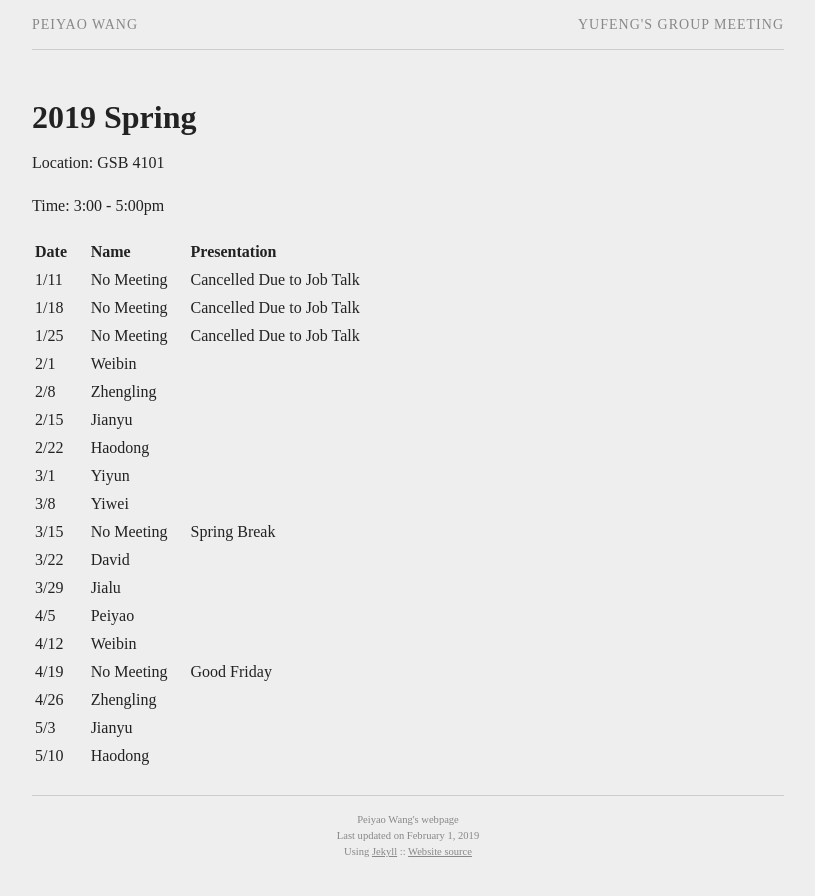
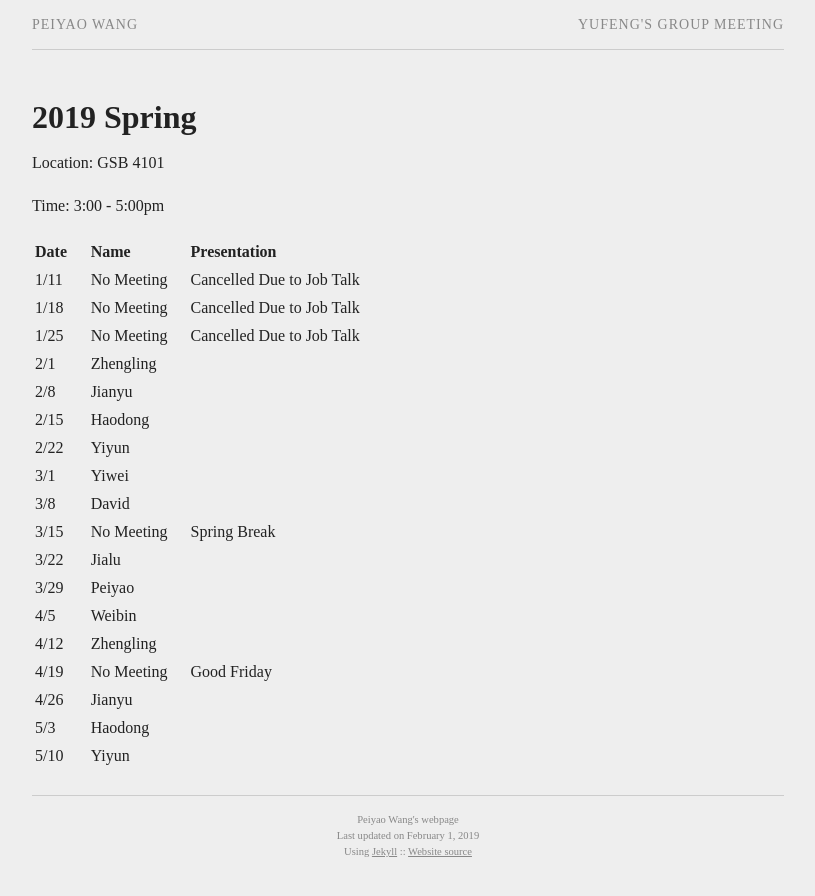
Before and after one commit to peiyaow/peiyaow.github.io, a Jekyll site: the page built from group_meeting/2019Spring.md, in a window 1280 px wide. Shown: the top 896 px of the page, without its empty margins (232-1047 px from the left). Built offline with Jekyll 4.4.1, drawn with Linux system fonts in a browser that asks for light colours.

Commit message:
Update 2019Spring.md

```diff
--- a/group_meeting/2019Spring.md
+++ b/group_meeting/2019Spring.md
@@ -13,18 +13,18 @@ Time: 3:00 - 5:00pm
 | 1/11    | No Meeting   | Cancelled Due to Job Talk |
 | 1/18    | No Meeting   | Cancelled Due to Job Talk |
 | 1/25    | No Meeting | Cancelled Due to Job Talk |
-| 2/1    | Weibin |  |
-| 2/8    |  Zhengling  |       |
-| 2/15    | Jianyu |       |
-| 2/22   |  Haodong  ||
-| 3/1   | Yiyun | |
-| 3/8   |  Yiwei ||
+| 2/1    | Zhengling |  |
+| 2/8    |  Jianyu  |       |
+| 2/15    | Haodong |       |
+| 2/22   |  Yiyun  ||
+| 3/1   | Yiwei | |
+| 3/8   |  David ||
 | 3/15    |  No Meeting  | Spring Break |
-| 3/22    | David |  |
-| 3/29   | Jialu |  |
-| 4/5   | Peiyao |  |
-| 4/12   |  Weibin  | |
+| 3/22    | Jialu |  |
+| 3/29   | Peiyao |  |
+| 4/5   | Weibin |  |
+| 4/12   |  Zhengling  | |
 | 4/19    | No Meeting | Good Friday |
-| 4/26    | Zhengling |          |
-| 5/3    | Jianyu |       |
-| 5/10    | Haodong  |        |
+| 4/26    | Jianyu |          |
+| 5/3    | Haodong |       |
+| 5/10    | Yiyun |        |
```
